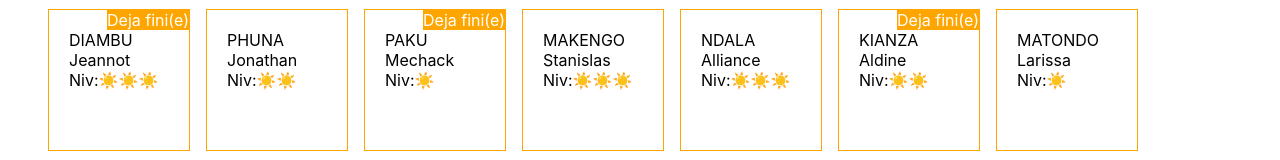
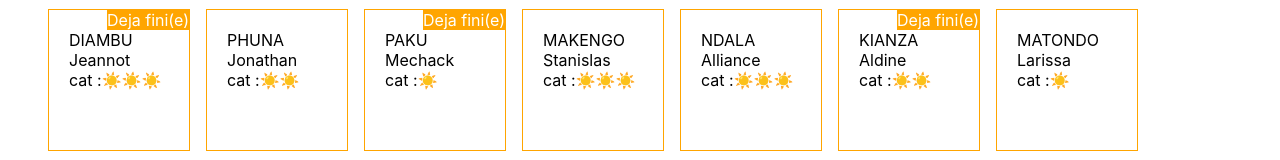
Before and after one commit to jeannotds/listeDevReact, a React (Create React App) app: page / in a window 1280 px wide. Shown: the part 762-922 px from the top of the page. Built offline with nearby package versions, Linux system fonts and the light colour scheme.

Commit message:
application de chidren dans App

```diff
--- a/src/composants/App.js
+++ b/src/composants/App.js
@@ -5,7 +5,9 @@ function App() {
   return (
     <div className="App">
         <Header />
-        <Main />
+        <Main>
+            <div className='background'></div>
+        </Main>
     </div>
   );
 }
--- a/src/composants/Main.js
+++ b/src/composants/Main.js
@@ -5,7 +5,7 @@ import Periode from '../styles/Periode'
 import Niveau from './Niveau'
 
 
-function Main(){
+function Main({children}){
 
     const listApp = apprenantsList.reduce((acc, list)=>
         acc.includes(list.categorie) ? acc : acc.concat(list.categorie), []
@@ -14,7 +14,8 @@ function Main(){
 
     return(
         <main className="main">
-            <div className='background'></div>
+            {/* <div className='background'></div> */}
+            {children}
 
             <div className='div-img'>
                 <img  src={Person} alt='portfolio' className='wamentech'/>
--- a/src/composants/Niveau.js
+++ b/src/composants/Niveau.js
@@ -1,14 +1,13 @@
 import { apprenantsList } from "../datas/apprenantsBD"
-
 
 
 function Niveau({type, valeur}){
 
-    const myType = type === 'niveau' ? '☀️' : '💧'
+    const myType = type === 'niveau' ? '☀️' : null
     const range =[1, 2, 3]
 
     return(
-        <div className="niveau-div">Niv:
+        <div className="niveau-div">cat :
            {range.map((rangeElem)=>(
                 valeur >= rangeElem ? <span className="niveau" key={rangeElem.toString()}>{myType}</span>:null
            ))}
@@ -17,7 +16,7 @@ function Niveau({type, valeur}){
 
 }
 export default Niveau
-
+// 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
 // function Niveau({type, valeurEl}){
 
 //     const myType = type === 'niveau' ? '☀️' : '💧'
```
